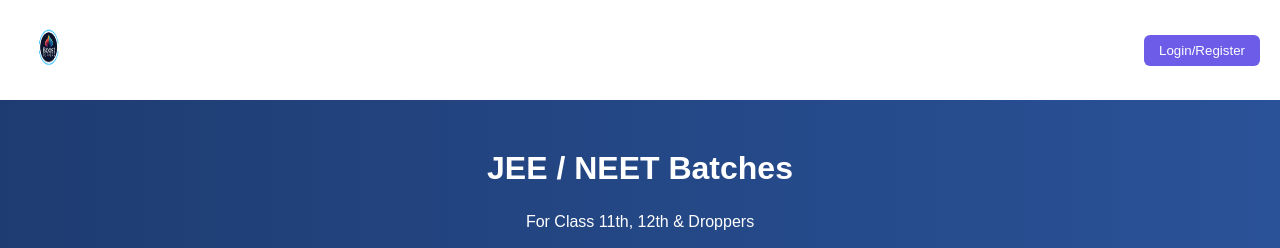
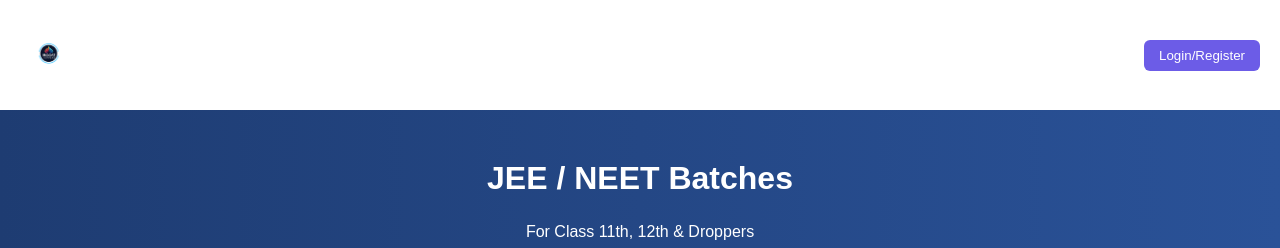
Before and after one commit to boosttoppers/boosttoppers.github.io, a plain HTML site: page index.html in a window 1280 px wide. Shown: the top 248 px of the page. Drawn offline with Linux system fonts and the light colour scheme.

Commit message:
Update index.html

```diff
--- a/index.html
+++ b/index.html
@@ -20,8 +20,9 @@ body{
 }
 
 .navbar img{
-   height:70px;
-   width:auto;
+   width:80px;
+   height:80px;
+   object-fit:contain;
 }
 
 .login-btn{
```
